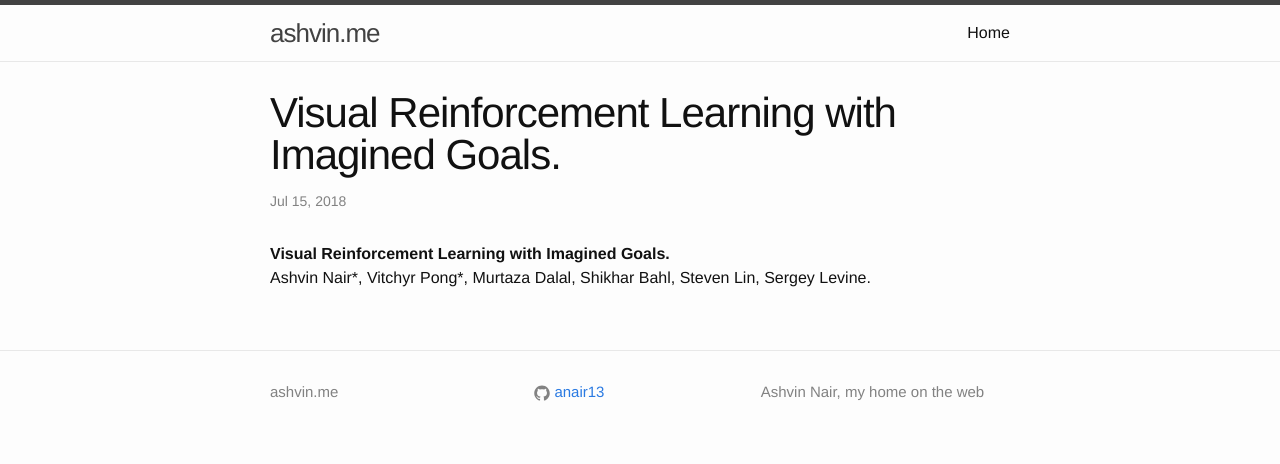
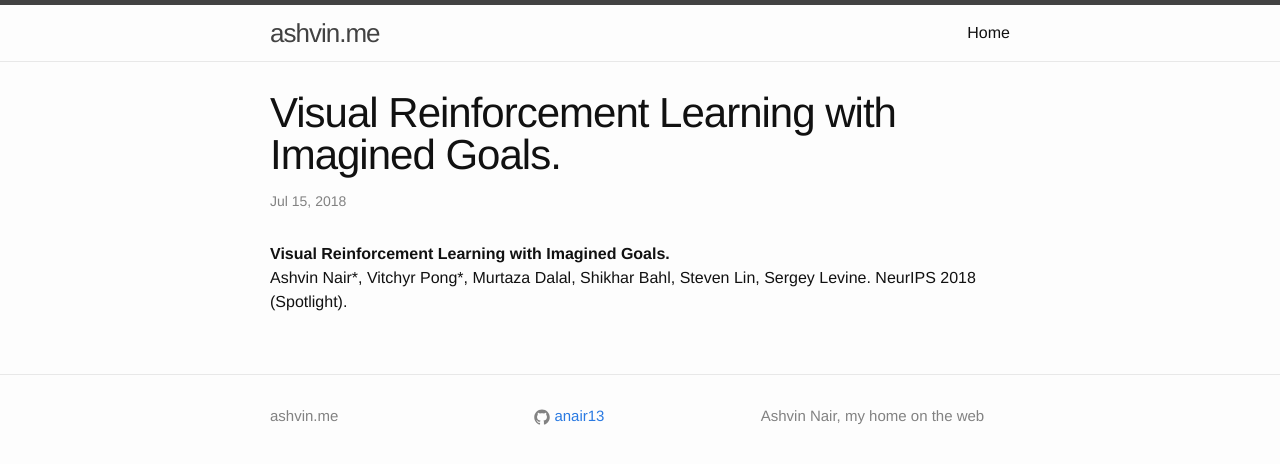
Before and after one commit to anair13/anair13.github.io, a Jekyll site: the page built from _posts/2018-7-15-rig-paper.md, in a window 1280 px wide. Shown: the top 464 px of the page. Built offline with Jekyll 4.4.1, drawn with Linux system fonts in a browser that asks for light colours; comment, search, counter and statistics services are not loaded.

Commit message:
Update after NeurIPS

```diff
--- a/_posts/2018-7-15-rig-paper.md
+++ b/_posts/2018-7-15-rig-paper.md
@@ -1,7 +1,7 @@
 ---
 layout: research
 title:  "Visual Reinforcement Learning with Imagined Goals."
-rinfo: "Ashvin Nair*, Vitchyr Pong*, Murtaza Dalal, Shikhar Bahl, Steven Lin, Sergey Levine."
+rinfo: "Ashvin Nair*, Vitchyr Pong*, Murtaza Dalal, Shikhar Bahl, Steven Lin, Sergey Levine. NeurIPS 2018 (Spotlight)."
 pdf: https://arxiv.org/abs/1807.04742
 date:   2018-07-15 1:07:00
 types: [all, robotics, rl, python, research, machine-learning, neural-nets]
```
Also changed, not shown: _posts/2016-08-15-poking.md (+1 -1 lines), _posts/2018-12-12-residualrl.md (added, +13 -0 lines), assets/residualrl.png (added).
